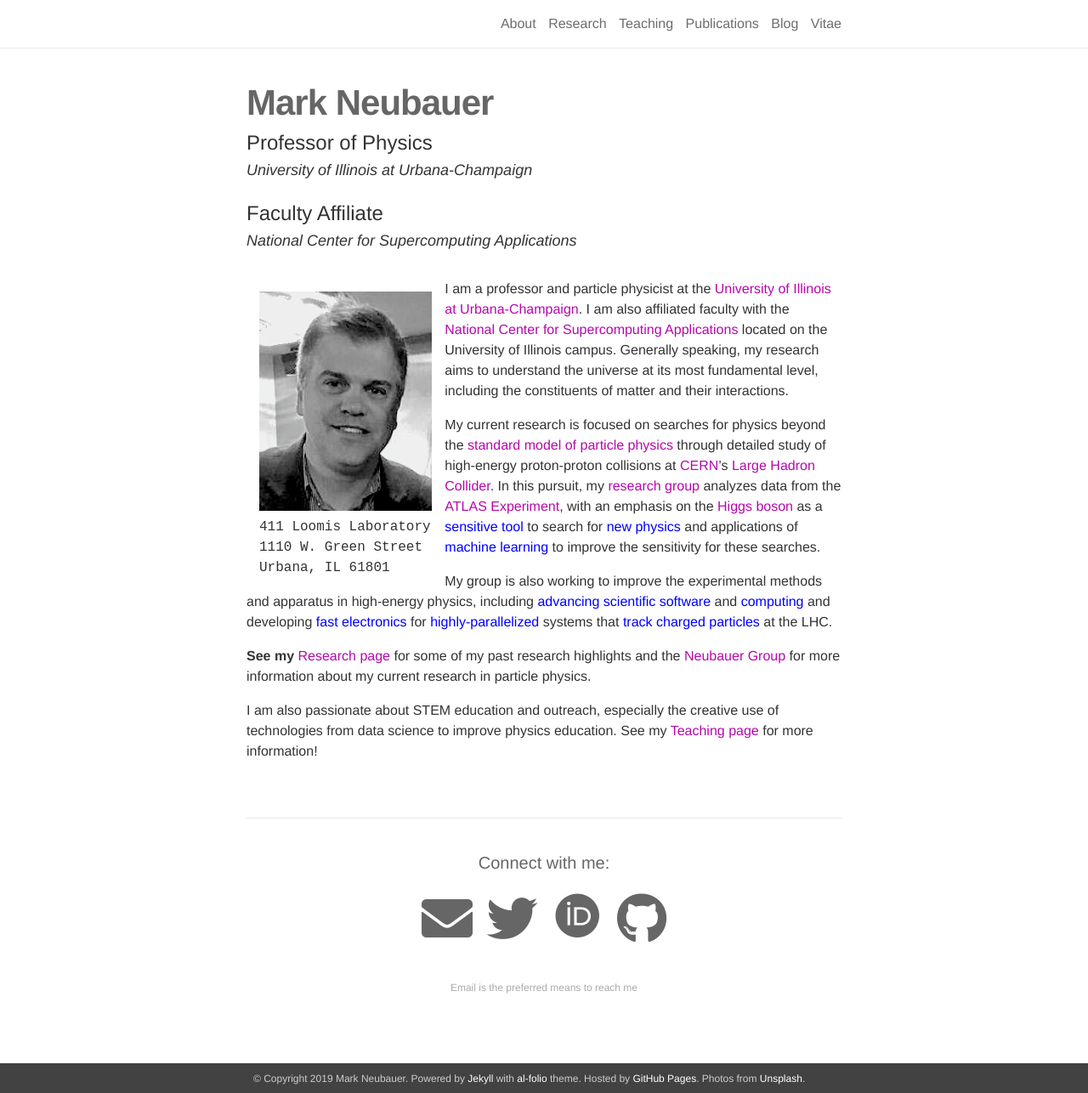
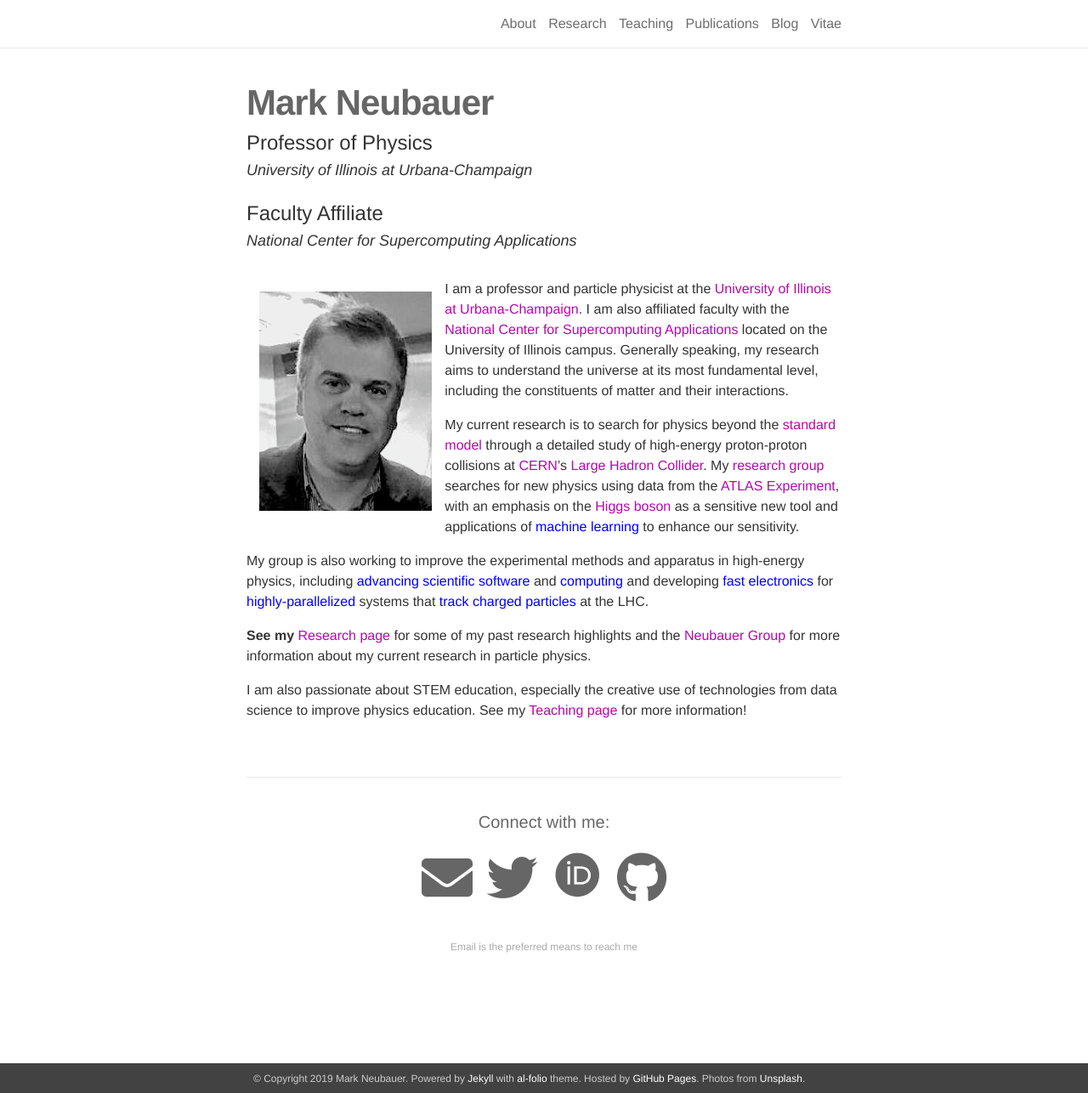
Before and after one commit to msneubauer/msneubauer.github.io, a Jekyll site: the page built from _pages/about.md, in a window 1280 px wide and 1286 px high. Shown: the whole window at 85% size. Built offline with Jekyll 4.4.1, drawn with Linux system fonts in a browser that asks for light colours; nearby versions of some CDN libraries; some web fonts are replaced.

Commit message:
Updates.

```diff
--- a/_pages/about.md
+++ b/_pages/about.md
@@ -10,21 +10,17 @@ description: >
 profile:
   align: left
   image: prof_pic.png
-  address: >
-    <p>411 Loomis Laboratory</p>
-    <p>1110 W. Green Street</p>
-    <p>Urbana, IL 61801</p>
-
+  address:
 news: false
 social: true
 ---
 
 I am a professor and particle physicist at the [University of Illinois at Urbana-Champaign](http://illinois.edu). I am also affiliated faculty with the [National Center for Supercomputing Applications](http://www.ncsa.illinois.edu) located on the University of Illinois campus. Generally speaking, my research aims to understand the universe at its most fundamental level, including the constituents of matter and their interactions.
 
-My current research is focused on searches for physics beyond the [standard model of particle physics](https://en.wikipedia.org/wiki/Standard_Model) through detailed study of high-energy proton-proton collisions at [CERN](https://home.cern)'s [Large Hadron Collider](https://home.cern/topics/large-hadron-collider). In this pursuit, my [research group](https://msneubauer.github.io/NeubauerGroup/team) analyzes data from the [ATLAS Experiment](http://atlasexperiment.org), with an emphasis on the [Higgs boson](https://en.wikipedia.org/wiki/Higgs_boson) as a <span style="color:blue">sensitive tool</span> to search for <span style="color:blue">new physics</span> and applications of <span style="color:blue">machine learning</span> to improve the sensitivity for these searches.
+My current research is to search for physics beyond the [standard model](https://en.wikipedia.org/wiki/Standard_Model) through a detailed study of high-energy proton-proton collisions at [CERN](https://home.cern)'s [Large Hadron Collider](https://home.cern/topics/large-hadron-collider). My [research group](https://msneubauer.github.io/NeubauerGroup/team) searches for new physics using data from the [ATLAS Experiment](http://atlasexperiment.org), with an emphasis on the [Higgs boson](https://en.wikipedia.org/wiki/Higgs_boson) as a sensitive new tool and applications of <span style="color:blue">machine learning</span> to enhance our sensitivity.
 
 My group is also working to improve the experimental methods and apparatus in high-energy physics, including <span style="color:blue">advancing scientific software</span> and <span style="color:blue">computing</span> and developing <span style="color:blue">fast electronics</span> for <span style="color:blue">highly-parallelized</span> systems that <span style="color:blue">track charged particles</span> at the LHC.
 
 <b>See my [Research page](research)</b> for some of my past research highlights and the [Neubauer Group](https://msneubauer.github.io/NeubauerGroup) for more information about my current research in particle physics.
 
-I am also passionate about STEM education and outreach, especially the creative use of technologies from data science to improve physics education. See my [Teaching page](teaching) for more information!
+I am also passionate about STEM education, especially the creative use of technologies from data science to improve physics education. See my [Teaching page](teaching) for more information!
```
